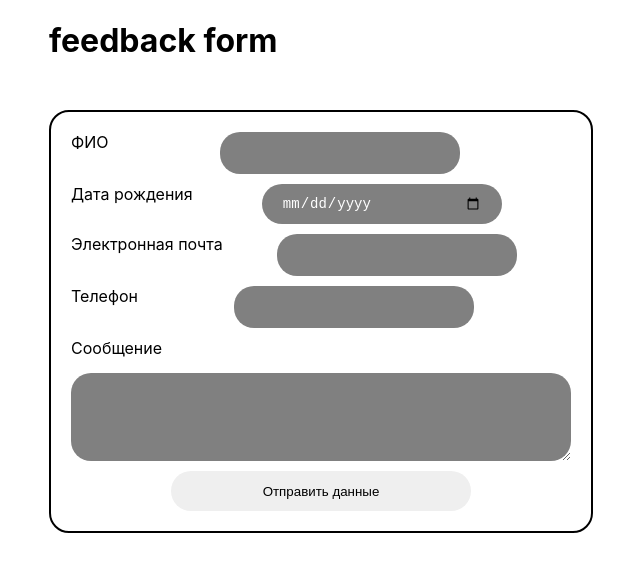
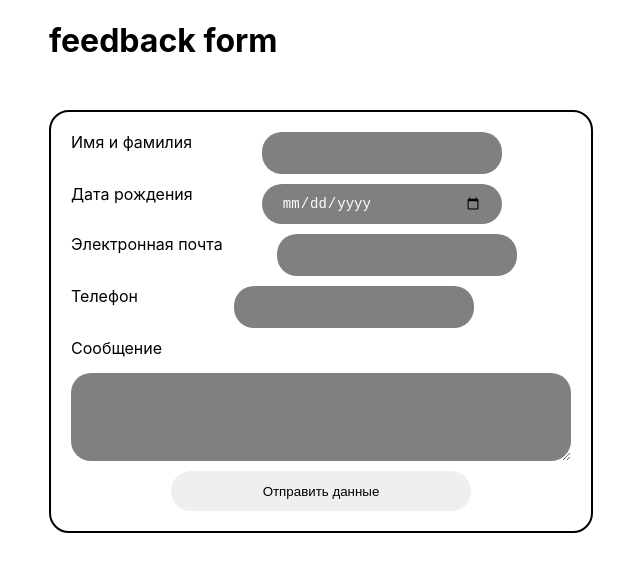
Before and after one commit to VanKertiss/feedback-form, a React (Create React App) app: page / in a window 1280 px wide. Shown: the top 572 px of the page, without its empty margins (341-981 px from the left). Built offline with nearby package versions, Linux system fonts and the light colour scheme.

Commit message:
feat: add validation to name input

```diff
--- a/src/components/name/Name.tsx
+++ b/src/components/name/Name.tsx
@@ -3,22 +3,35 @@ import HS from '../../App.module.css';
 
 const Name = () => {
     const [name, setName] = useState('');
+    const [nameError, setNameError] = useState('')
 
     const changeInput = (e: React.FormEvent<HTMLInputElement>) => {
-        setName(e.currentTarget.value)
-        console.log(name);
+        setName(e.currentTarget.value.toUpperCase().replace(/ +/g," "));
+
+        const nameArr = e.currentTarget.value.toUpperCase().replace(/ +/g," ").split(' ');
+        console.log(nameArr);
+
+        setNameError(nameArr.length !== 2
+            ? 'Должно состоять из 2-ух слов'
+            : nameArr[0].length < 3 || +nameArr[1].length < 3
+                ? 'Имя и фамилия состоят не менее чем из трех букв'
+                : nameArr[0].length > 30 || +nameArr[1].length > 30
+                    ? 'Имя и фамилия состоят не , более чем из тридцати букв'
+                    : !/[A-Z]/i.test(e.currentTarget.value.toUpperCase())
+                        ? 'Только латинские буквы'
+                        : '' );
     }
 
     return (
         <div className={HS.formItem}>
-            <label htmlFor="name"> ФИО</label>
+            <label htmlFor="name"> Имя и фамилия</label>
             <input
                 id='name'
                 onChange={changeInput}
                 className={HS.inputName}
                 type="text"
                 value={name} />
-            <span className={HS.error}></span>
+            <span className={HS.error}>{nameError}</span>
 
         </div>
     );
```
